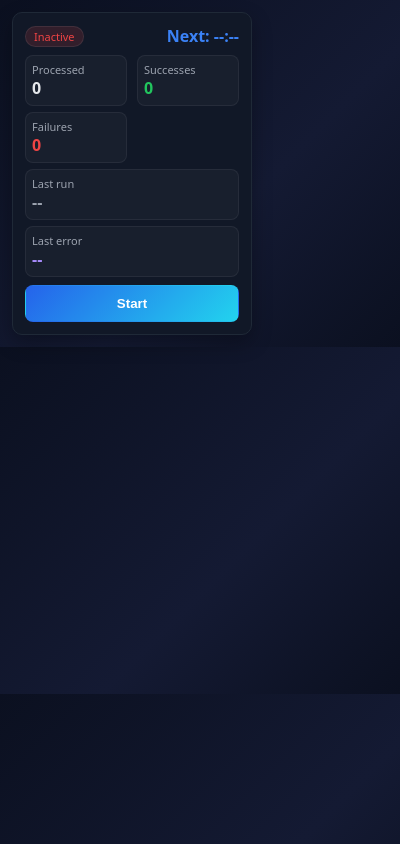
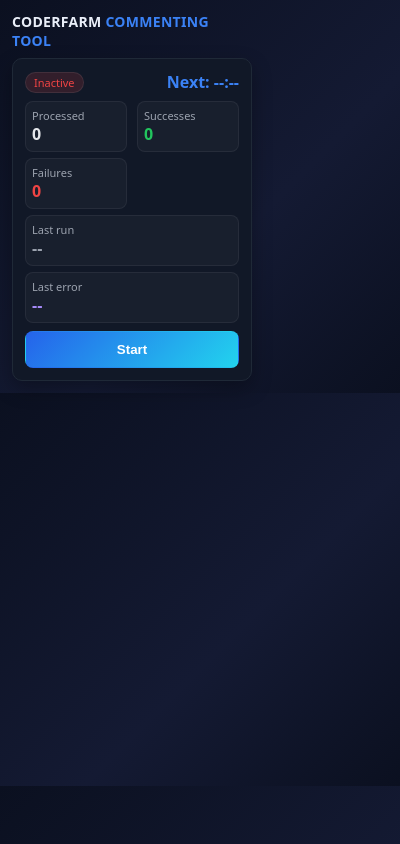
Before and after one commit to Jomeku9211/extension, a browser extension: page src/popup.html in a window 400 px wide. Drawn offline with Linux system fonts and the light colour scheme.

Commit message:
ui: add title "CoderFarm Commenting Tool" to popup

```diff
--- a/src/popup.html
+++ b/src/popup.html
@@ -23,6 +23,8 @@
                 color: var(--text);
                 background: linear-gradient(135deg, #0b1020, #141a33 60%, #0b1020);
             }
+            .title { font-weight: 800; font-size: 14px; letter-spacing: 0.3px; margin-bottom: 8px; color: #eaeff9; text-transform: uppercase; }
+            .title .accent { color: var(--accent); }
             .card {
                 background: var(--panel);
                 border: 1px solid #1f2937; /* gray-800 */
@@ -50,6 +52,7 @@
         </style>
 </head>
 <body>
+            <div class="title">CoderFarm <span class="accent">Commenting Tool</span></div>
             <div class="card">
                 <div class="row">
                     <div id="status" class="badge status-inactive">Inactive</div>
```
